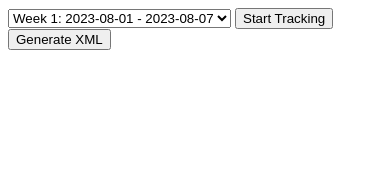
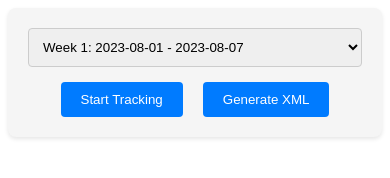
Before and after one commit to 1mt142/track-weather-xml-data, a plain HTML site: page index.html in a window 390 px wide. Drawn offline with Linux system fonts and the light colour scheme.

Commit message:
responsive design and readme.md file added

```diff
--- a/index.html
+++ b/index.html
@@ -4,17 +4,15 @@
     <meta charset="UTF-8" />
     <meta name="viewport" content="width=device-width, initial-scale=1.0" />
     <title>Weather Tracking App</title>
-    <style>
-      #tableContainer {
-        margin-top: 10px;
-      }
-    </style>
+    <link rel="stylesheet" type="text/css" href="styles.css" />
   </head>
   <body>
     <form id="weatherForm">
       <select id="weekSelect"></select>
-      <button type="button" id="startTracking">Start Tracking</button>
-      <button id="generateXmlBtn">Generate XML</button>
+      <div class="button-container">
+        <button type="button" id="startTracking">Start Tracking</button>
+        <button id="generateXmlBtn">Generate XML</button>
+      </div>
     </form>
     <div id="tableContainer"></div>
     <script src="script.js"></script>
--- /dev/null
+++ b/styles.css
@@ -0,0 +1,65 @@
+#tableContainer {
+  margin-top: 10px;
+}
+.responsive-table {
+  overflow-x: auto;
+}
+
+.responsive-table table {
+  width: 100%;
+  max-width: 100%;
+  border-collapse: collapse;
+}
+
+.responsive-table table tr {
+  border-bottom: 1px solid #ddd;
+}
+
+.responsive-table table th,
+.responsive-table table td {
+  padding: 8px;
+  text-align: left;
+}
+
+@media screen and (max-width: 600px) {
+  .responsive-table table th,
+  .responsive-table table td {
+    padding: 4px;
+  }
+}
+#weatherForm {
+  display: flex;
+  flex-direction: column;
+  align-items: center;
+  padding: 20px;
+  background-color: #f5f5f5;
+  border-radius: 8px;
+  box-shadow: 0px 2px 4px rgba(0, 0, 0, 0.1);
+}
+
+#weekSelect {
+  width: 100%;
+  padding: 10px;
+  margin-bottom: 15px;
+  border: 1px solid #ccc;
+  border-radius: 4px;
+}
+.button-container {
+  display: flex;
+  justify-content: center;
+}
+
+.button-container button {
+  padding: 10px 20px;
+  background-color: #007bff;
+  color: white;
+  border: none;
+  border-radius: 4px;
+  cursor: pointer;
+  transition: background-color 0.3s;
+  margin: 0 10px;
+}
+
+.button-container button:hover {
+  background-color: #0056b3;
+}
```
